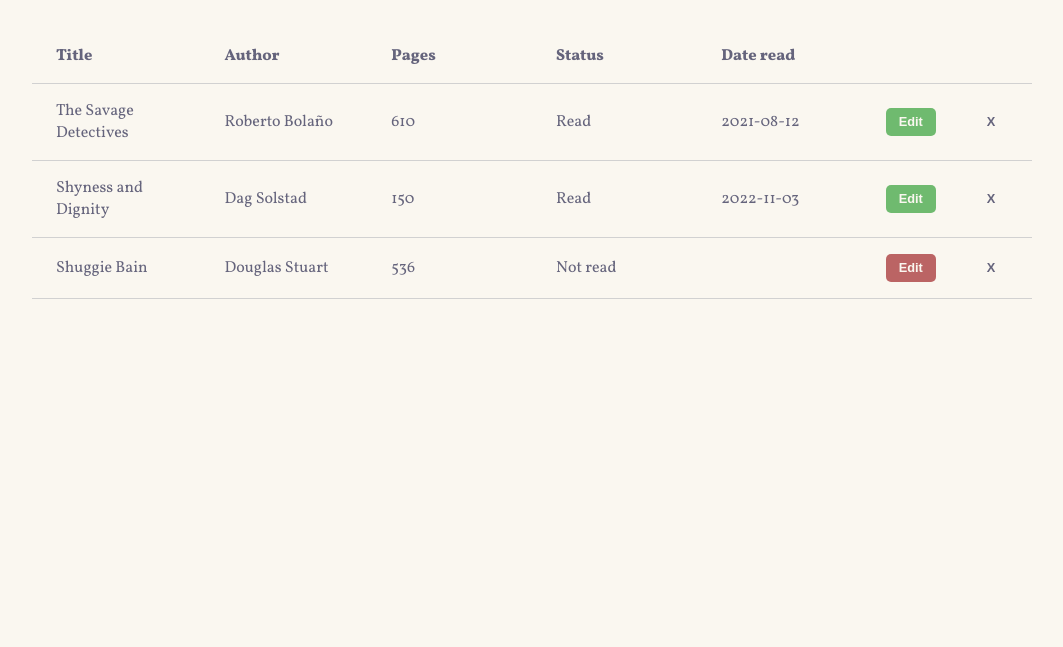
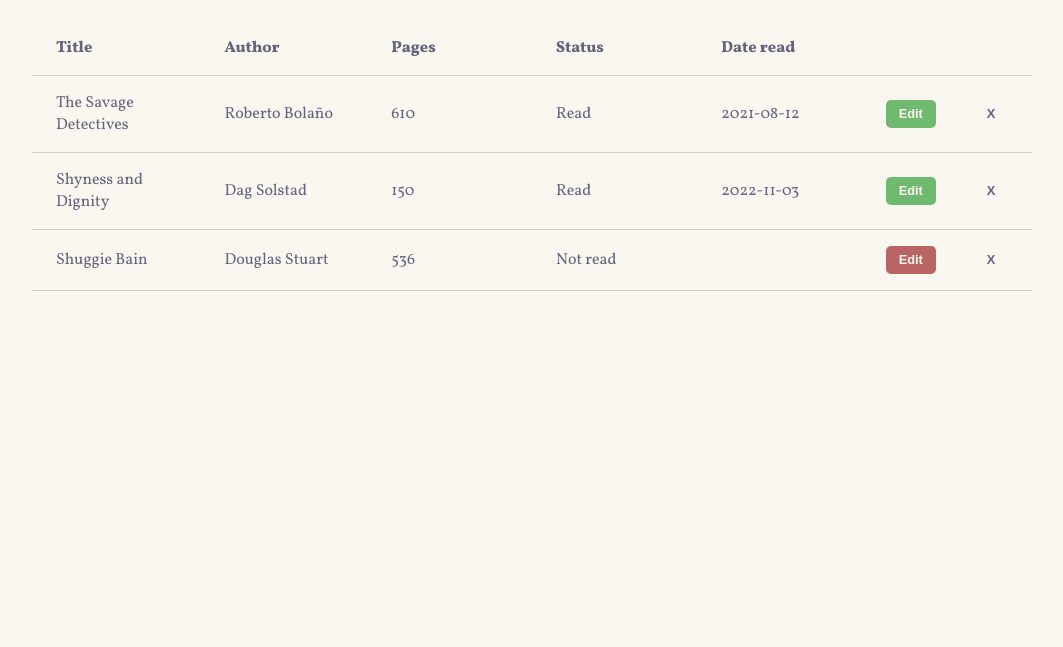
Before and after one commit to tarikkocar/library, a plain HTML site: page index.html in a window 1280 px wide. Shown: the part 97-744 px from the top of the page, without its empty margins (108-1171 px from the left). Drawn offline with nearby package versions, Linux system fonts and the light colour scheme; a web font is replaced by a local one.

Commit message:
Remove unnecessary container padding

```diff
--- a/style.css
+++ b/style.css
@@ -18,8 +18,6 @@ body {
 }
 
 .container {
-    margin: 0;
-    padding: 1vh;
     display: flex;
     flex-direction: column;
     height: 100%;
```
